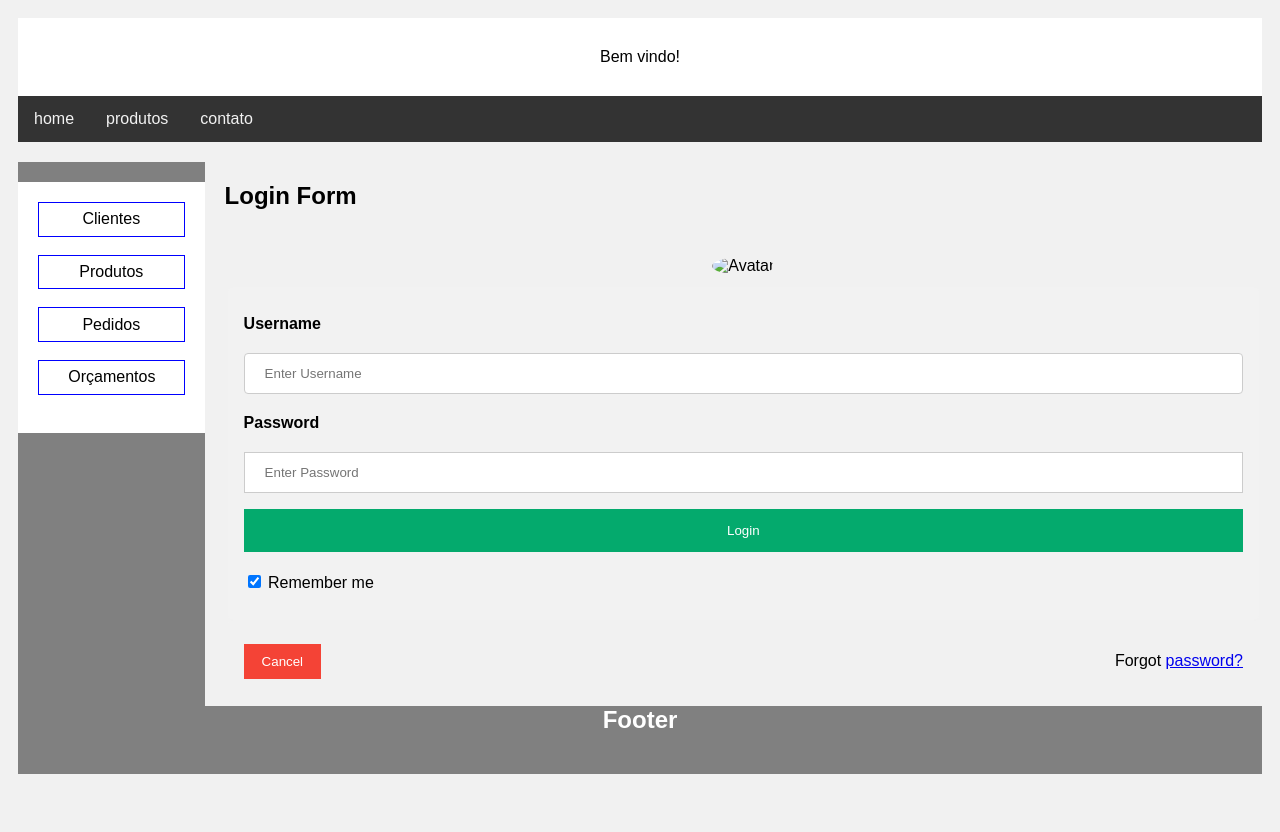
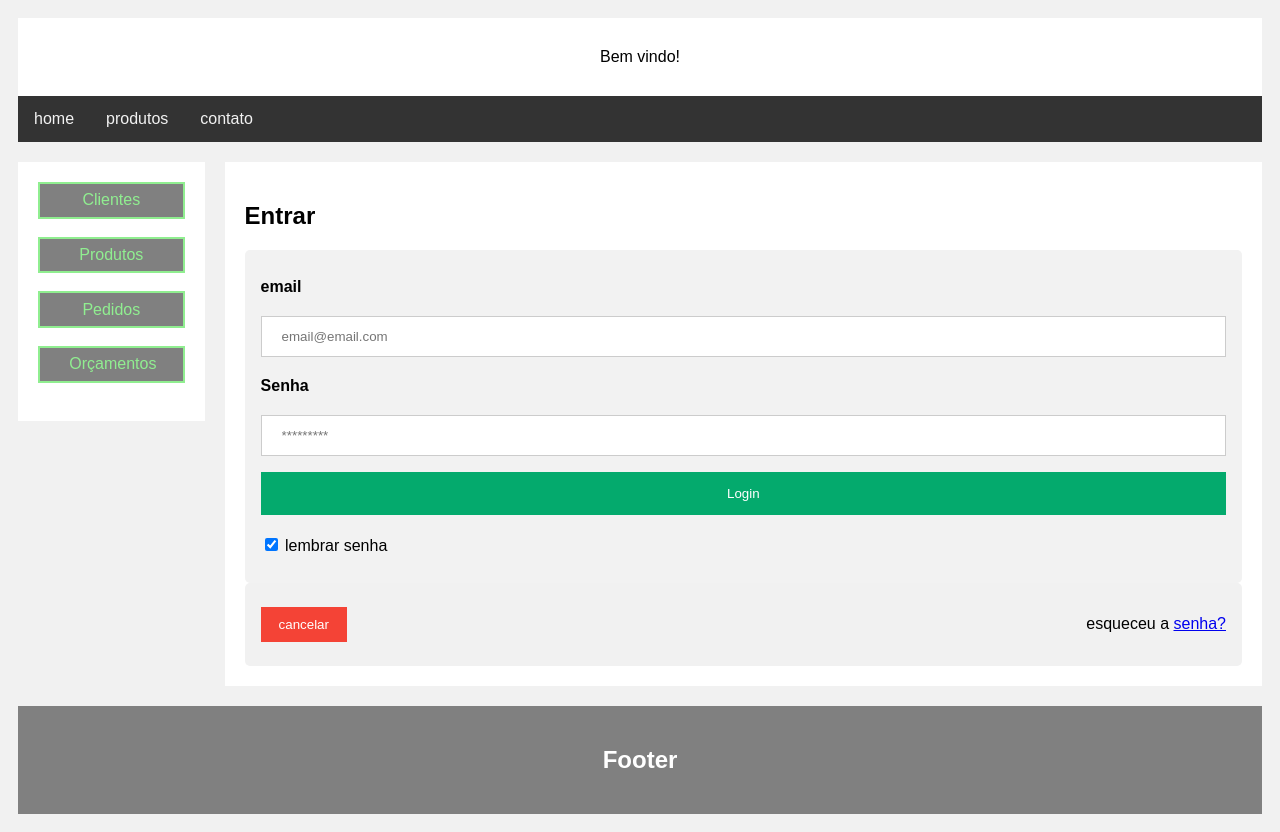
Before and after one commit to AbelinoDev/AbelinoDev.github.io, a plain HTML site: page login.html in a window 1280 px wide. Before the commit the page ends 800 px from the top, so only its background shows below. Drawn offline with Linux system fonts and the light colour scheme.

Commit message:
Add files via upload

```diff
--- a/login.html
+++ b/login.html
@@ -105,36 +105,29 @@ span.psw {
 
         <div class="rightcolumn">
 
-<h2>Login Form</h2>
+          <div class="card">
+            <h2>Entrar</h2>
+              <div class="container">
+                <label for="uname"><b>email</b></label>
+                <input type="text" placeholder="email@email.com" name="uname" required>
 
-<form action="/action_page.php" method="post">
-  <div class="imgcontainer">
-    <img src="img_avatar2.png" alt="Avatar" class="avatar">
-  </div>
-
-  <div class="container">
-    <label for="uname"><b>Username</b></label>
-    <input type="text" placeholder="Enter Username" name="uname" required>
-
-    <label for="psw"><b>Password</b></label>
-    <input type="password" placeholder="Enter Password" name="psw" required>
+                <label for="psw"><b>Senha</b></label>
+                <input type="password" placeholder="*********" name="psw" required>
 
                 <button type="submit">Login</button>
                 <label>
-      <input type="checkbox" checked="checked" name="remember"> Remember me
+                  <input type="checkbox" checked="checked" name="remember"> lembrar senha
                 </label>
               </div>
 
               <div class="container" style="background-color:#f1f1f1">
-    <button type="button" class="cancelbtn">Cancel</button>
-    <span class="psw">Forgot <a href="#">password?</a></span>
+                <button type="button" class="cancelbtn">cancelar</button>
+                <span class="psw">esqueceu a <a href="#">senha?</a></span>
               </div>
             </form>
-
-
-
           </div>
-
+        </div>
+      </div>
     <div class="footer">
       <h2>Footer</h2>
     </div>
--- a/pagina.css
+++ b/pagina.css
@@ -103,18 +103,20 @@ body {
   }
 }
 .linkmenu {
-  background-color: white;
+  background-color: grey;
   color: black;
-  border: 1px solid blue ;
+  border: 2px solid lightgreen ;
   padding: 5% 20% ;
   text-align: center;
   text-decoration: none;
   display: block;
+  color: lightgreen;
 }
 
 .linkmenu:hover, .linkmenu:active {
-  background-color: blue;
-  color: white;
+  border: 2px solid grey ;
+  background-color: lightgreen;
+  color: grey;
 }
 .linkmenu.sub{
   padding: 5px 20px ;
@@ -126,11 +128,11 @@ body {
   box-sizing: border-box;
 }
 
-input[type=text], select, textarea {
+input[type=text], select, textarea,  {
   width: 100%;
-  padding: 12px;
+  padding: 6px;
   border: 1px solid #ccc;
-  border-radius: 4px;
+  border-radius: 10px;
   resize: vertical;
 }
 
```
Also changed, not shown: clientes.html (+14 -3 lines). Lines whose indentation alone changed are shown as unchanged.
